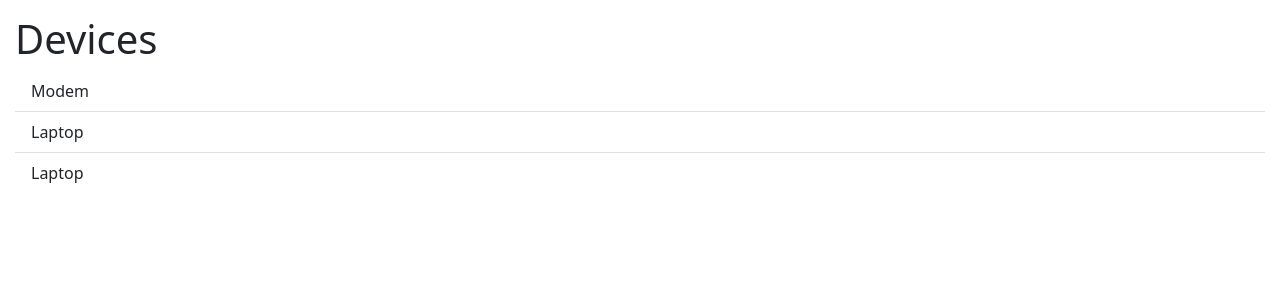
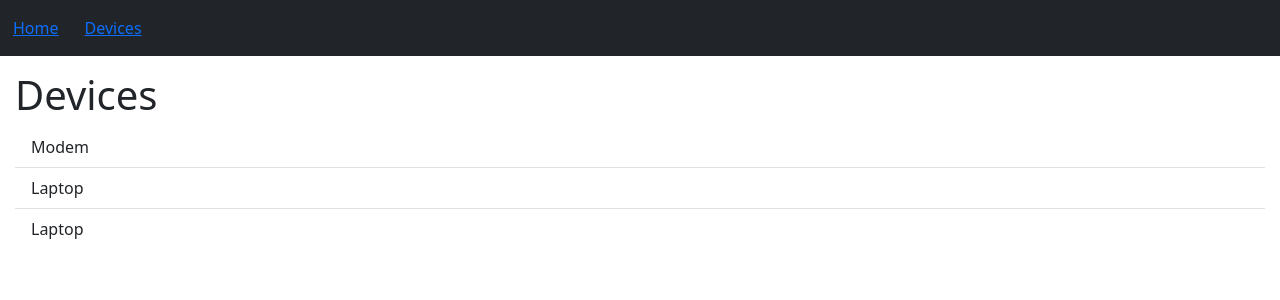
Before and after one commit to Joel6677/mern-stack, a React (Vite) app in the folder issued-devices-frontend/: page /devices in a window 1280 px wide. Shown: the top 300 px of the page. Built offline with nearby package versions, Linux system fonts and the light colour scheme.

Commit message:
navbar added

```diff
--- a/issued-devices-frontend/package.json
+++ b/issued-devices-frontend/package.json
@@ -13,7 +13,8 @@
     "bootstrap": "^5.3.2",
     "react": "^18.2.0",
     "react-bootstrap": "^2.10.1",
-    "react-dom": "^18.2.0"
+    "react-dom": "^18.2.0",
+    "react-router-dom": "^6.22.1"
   },
   "devDependencies": {
     "@types/react": "^18.2.55",
--- a/issued-devices-frontend/src/App.jsx
+++ b/issued-devices-frontend/src/App.jsx
@@ -1,51 +1,63 @@
 import Device from './components/Device'
 import DeviceIssueForm from './components/DeviceIssueForm'
-import DeviceList from './components/DeviceList'
+import Devices from './components/Devices'
+import NavBar from './components/NavBar/NavBar'
+import Home from './components/Home/Home'
 
 import { useState } from 'react'
 
+import {
+  Routes,
+  Route,
+  useMatch
+} from "react-router-dom"
+
 const App = (props) => {
+
 
   const [devices, setDevices] = useState(props.devices)
   const [newDevice, setNewDevice] = useState('')
 
-  const addDevice = (event) => {
-    event.preventDefault()
-    const deviceObject = {
-      id: devices.length + 1,
-      name: newDevice,
-      manufacturer: 'Intel',
-      number: 123,
-      recipient_id: 1,
-      date_of_issue: new Date('03/25/2015'),
-      returning_date: new Date('04/10/2015')
-    }
+  // const addDevice = (event) => {
+  //   event.preventDefault()
+  //   const deviceObject = {
+  //     id: devices.length + 1,
+  //     name: newDevice,
+  //     manufacturer: 'Intel',
+  //     number: 123,
+  //     recipient_id: 1,
+  //     date_of_issue: new Date('03/25/2015'),
+  //     returning_date: new Date('04/10/2015')
+  //   }
 
-    setDevices(devices.concat(deviceObject))
-    setNewDevice('')
-  }
+  //   setDevices(devices.concat(deviceObject))
+  //   setNewDevice('')
+  // }
 
-  const handleDeviceChange = (event) => {
-    console.log(event.target.value)
-    setNewDevice(event.target.value)
-  }
+  // const handleDeviceChange = (event) => {
+  //   console.log(event.target.value)
+  //   setNewDevice(event.target.value)
+  // }
+
+
+
+  const match = useMatch('/device/:id')
+  const device = match
+    ? devices.find(device => device.id === Number(match.params.id))
+    : null
 
   return (
+
     <div>
-      <DeviceList devices={devices}/>
-      {/* <h1>Devices</h1>
-      <ul>
-        {devices.map(device =>
-          <Device key={device.id} device={device} />
-        )}
-      </ul>
-      <form onSubmit={addDevice}>
-        <input
-        value={newDevice}
-        onChange={handleDeviceChange}
-        />
-        <button type="submit">save</button>
-      </form>   */}
+
+      <NavBar/>
+
+      <Routes>
+        <Route path="/device/:id" element={<Device device={device} />} />
+        <Route path="/devices" element={<Devices devices={devices} />} />
+        <Route path="/" element={<Home />} />
+      </Routes>
+
     </div>
   )
 }
--- a/issued-devices-frontend/src/components/Device.jsx
+++ b/issued-devices-frontend/src/components/Device.jsx
@@ -1,8 +1,11 @@
-import { ListGroup } from 'react-bootstrap';
-
 const Device = ({ device }) => {
+  console.log(device)
     return (
-      <ListGroup.Item action>{device.name}</ListGroup.Item>
+     <div>
+      <h2>{device.name}</h2>
+      <div>{device.manufacturer}</div>
+      <div>{device.number}</div>
+     </div>
     )
   }
 
--- a/issued-devices-frontend/src/components/DeviceList.jsx
+++ b/issued-devices-frontend/src/components/Devices.jsx
@@ -1,14 +1,16 @@
 import { ListGroup } from 'react-bootstrap'
 import Device from './Device';
 
-const DeviceList = ({devices}) => {
+const Devices = ({devices}) => {
 
     return(
     <div style={{padding: 15}}>
         <h1>Devices</h1>
         <ListGroup variant="flush">
         {devices.map(device =>
-            <Device key={device.id} device={device} />
+         <ListGroup.Item key={device.id} action href={`/device/${device.id}`}>
+            {device.name}
+         </ListGroup.Item>
         )}
         </ListGroup>
     </div>
@@ -16,4 +18,4 @@ const DeviceList = ({devices}) => {
 
 }
 
-export default DeviceList
+export default Devices
--- a/issued-devices-frontend/src/components/Home/Home.jsx
+++ b/issued-devices-frontend/src/components/Home/Home.jsx
@@ -1,7 +1,27 @@
-import DeviceList from './components/DeviceList'
+import DeviceList from "../Devices"
 
 const Home = () => {
-    return ('')
+    return (
+    <div>
+        Home page
+    </div>
+        )
 }
 
 export default Home
+
+
+    {/* <DeviceList devices={devices}/> */}
+      {/* <h1>Devices</h1>
+      <ul>
+        {devices.map(device =>
+          <Device key={device.id} device={device} />
+        )}
+      </ul>
+      <form onSubmit={addDevice}>
+        <input
+        value={newDevice}
+        onChange={handleDeviceChange}
+        />
+        <button type="submit">save</button>
+      </form>   */}
--- a/issued-devices-frontend/src/components/NavBar/NavBar.jsx
+++ b/issued-devices-frontend/src/components/NavBar/NavBar.jsx
@@ -1,12 +1,32 @@
-import React from 'react'
+import { Navbar, Nav } from 'react-bootstrap'
+
+import {
+    Link,
+  } from "react-router-dom"
+
+const padding = {
+    padding: 5
+}
 
 const NavBar = () => {
 
+    return (
+    <div>
+     <Navbar collapseOnSelect expand="lg" bg="dark" variant="primary">
+        <Navbar.Toggle aria-controls="responsive-navbar-nav" />
+        <Navbar.Collapse id="responsive-navbar-nav">
+          <Nav className="mr-auto">
+            <Nav.Link href="#home" as="span">
+              <Link style={padding} to="/">Home</Link>
+            </Nav.Link>
+            <Nav.Link href="#notes" as="span">
+              <Link style={padding} to="/devices">Devices</Link>
+            </Nav.Link>
+          </Nav>
+        </Navbar.Collapse>
+      </Navbar>
 
-    return (
-        <div>
-
-        </div>
+    </div>
     )
 }
 
--- a/issued-devices-frontend/src/main.jsx
+++ b/issued-devices-frontend/src/main.jsx
@@ -1,6 +1,10 @@
 import ReactDOM from 'react-dom/client'
 import App from './App'
 import 'bootstrap/dist/css/bootstrap.min.css';
+
+import {
+  BrowserRouter as Router,
+} from "react-router-dom"
 
 const devices = [
   {
@@ -55,5 +59,7 @@ const recipients= [
 ]
 
 ReactDOM.createRoot(document.getElementById('root')).render(
-  <App devices={devices} />
+  <Router>
+    <App devices={devices} />
+  </Router>
 )
```
Also changed, not shown: 1 other file (tests, documents, lock files or other folders).
